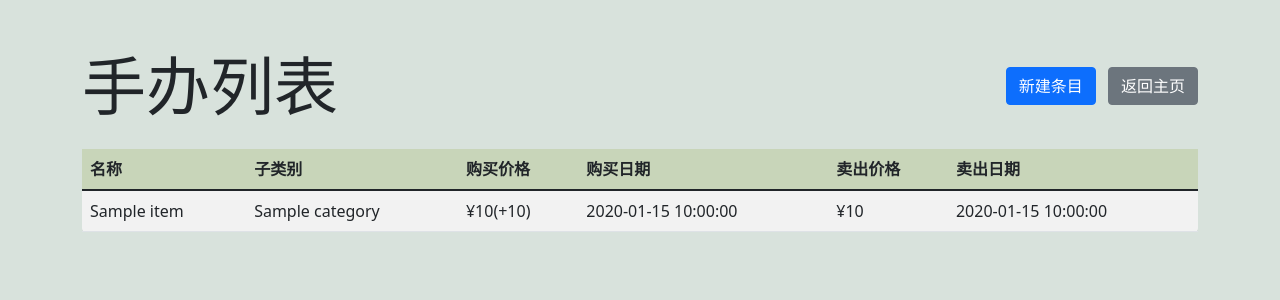
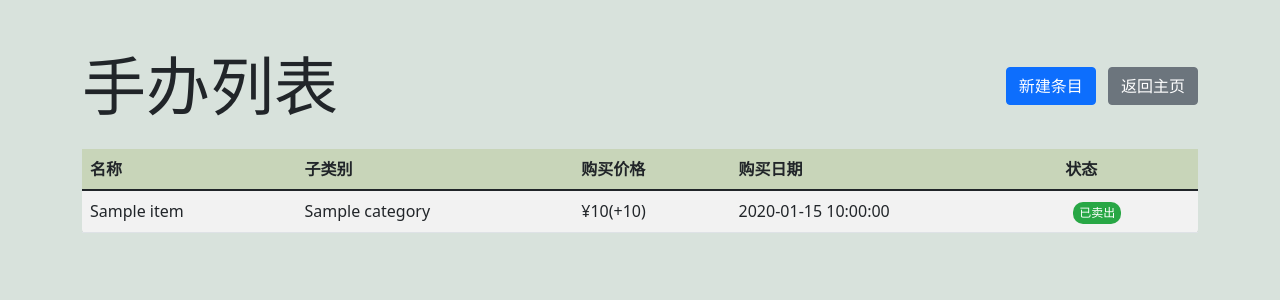
Before and after one commit to MonkeyDTH/StorageManagement, a Flask app: template templates/figures/list.html in a window 1280 px wide. Shown: the top 300 px of the page. Run offline with Flask 3, Linux system fonts and the light colour scheme; the template is opened without the code that fills it: most values are stand-ins (such as "Sample title", 1, 10 or a date in 2020).

Commit message:
feat(状态显示): 改进物品状态显示方式并添加悬停提示
在列表页和详情页中优化物品状态的显示方式：
1. 列表页将卖出价格和日期合并为状态列，添加"已卖出"标签和悬停提示框
2. 详情页中增加"持有中"状态显示
3. 新增list.css文件包含状态标签和悬停效果的样式
4. 确保状态文本不换行以保持布局整洁

这些改进提升了用户体验，使状态信息更直观且节省表格空间

```diff
--- /dev/null
+++ b/static/css/list.css
@@ -0,0 +1,67 @@
+/* 已卖出标签样式 */
+.sold-badge {
+    position: relative;
+    display: inline-block;
+    background-color: #28a745;
+    color: white;
+    font-size: 0.75rem;
+    padding: 2px 6px;
+    border-radius: 10px;
+    margin-left: 8px;
+    cursor: pointer;
+    transition: all 0.3s ease;
+    white-space: nowrap; /* 添加不换行属性 */
+}
+
+.sold-badge:hover {
+    background-color: #218838;
+    transform: scale(1.05);
+}
+
+/* 悬停提示框 */
+.sold-tooltip {
+    position: absolute;
+    bottom: 100%;
+    left: 50%;
+    transform: translateX(-50%);
+    background-color: rgba(0, 0, 0, 0.9);
+    color: white;
+    padding: 8px 12px;
+    border-radius: 6px;
+    font-size: 0.8rem;
+    white-space: nowrap;
+    opacity: 0;
+    visibility: hidden;
+    transition: all 0.3s ease;
+    z-index: 1000;
+    margin-bottom: 5px;
+}
+
+.sold-tooltip::after {
+    content: '';
+    position: absolute;
+    top: 100%;
+    left: 50%;
+    transform: translateX(-50%);
+    border: 5px solid transparent;
+    border-top-color: rgba(0, 0, 0, 0.9);
+}
+
+.sold-badge:hover .sold-tooltip {
+    opacity: 1;
+    visibility: visible;
+}
+
+/* 表格行悬停效果 */
+.table tbody tr {
+    transition: background-color 0.2s ease;
+}
+
+.table tbody tr:hover {
+    background-color: var(--morandi-purple) !important;
+}
+
+/* 确保持有中状态也不换行 */
+.text-muted {
+    white-space: nowrap;
+}
--- a/templates/figures/list.html
+++ b/templates/figures/list.html
@@ -2,8 +2,8 @@
  * @Author: Leili
  * @Date: 2025-05-18 21:05:15
  * @LastEditors: Leili
- * @LastEditTime: 2025-05-21 12:53:14
- * @FilePath: /StorageManagement/templates/figures.html
+ * @LastEditTime: 2025-05-27 12:54:23
+ * @FilePath: /StorageManagement/templates/figures/list.html
  * @Description:
 -->
 <!DOCTYPE html>
@@ -15,6 +15,7 @@
     <link rel="icon" href="{{ url_for('static', filename='icon/物品管理.svg') }}" type="image/x-icon">
     <link href="https://cdn.jsdelivr.net/npm/bootstrap@5.1.3/dist/css/bootstrap.min.css" rel="stylesheet">
     <link rel="stylesheet" href="/static/css/main.css">
+    <link rel="stylesheet" href="/static/css/list.css">
 </head>
 <body class="bg-morandi-cream">
     <div class="container py-5">
@@ -36,8 +37,7 @@
                         <th>子类别</th>
                         <th>购买价格</th>
                         <th>购买日期</th>
-                        <th>卖出价格</th>
-                        <th>卖出日期</th>
+                        <th>状态</th>
                     </tr>
                 </thead>
                 <tbody>
@@ -47,13 +47,19 @@
                         <td>{{ item.category }}</td>
                         <td>¥{{ item.purchase_price }}{% if item.shipping_fee and item.shipping_fee != 0 %}(+{{ item.shipping_fee }}){% endif %}</td>
                         <td class="date">{{ item.purchase_date }}</td>
-                        {# 剔除空值和nan的值 #}{% if item.sold_price and item.sold_price == item.sold_price %}
-                        <td>¥{{ item.sold_price }}</td>
-                        <td class="date">{{ item.sold_date }}</td>
-                        {% else %}
-                        <td></td>
-                        <td></td>
-                        {% endif %}
+                        <td>
+                            {% if item.sold_price and item.sold_price == item.sold_price %}
+                            <span class="sold-badge">
+                                已卖出
+                                <div class="sold-tooltip">
+                                    卖出价格: ¥{{ item.sold_price }}<br>
+                                    卖出日期: {{ item.sold_date }}
+                                </div>
+                            </span>
+                            {% else %}
+                            <span class="text-muted">持有中</span>
+                            {% endif %}
+                        </td>
                     </tr>
                     {% endfor %}
                 </tbody>
```
Also changed, not shown: templates/figures/detail.html (+6 -2 lines).
